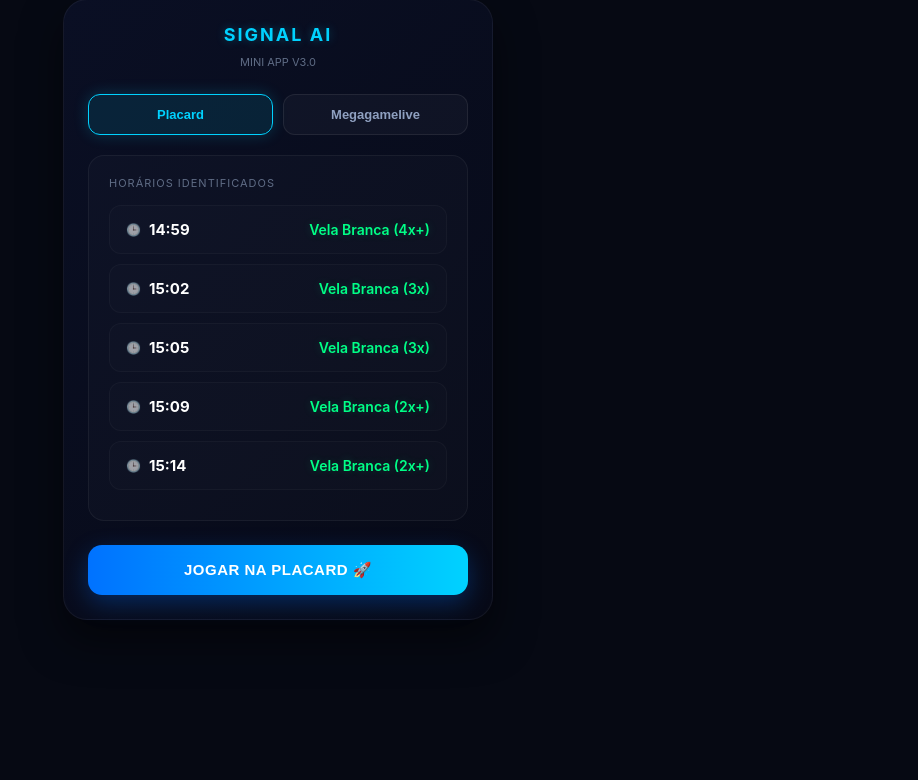
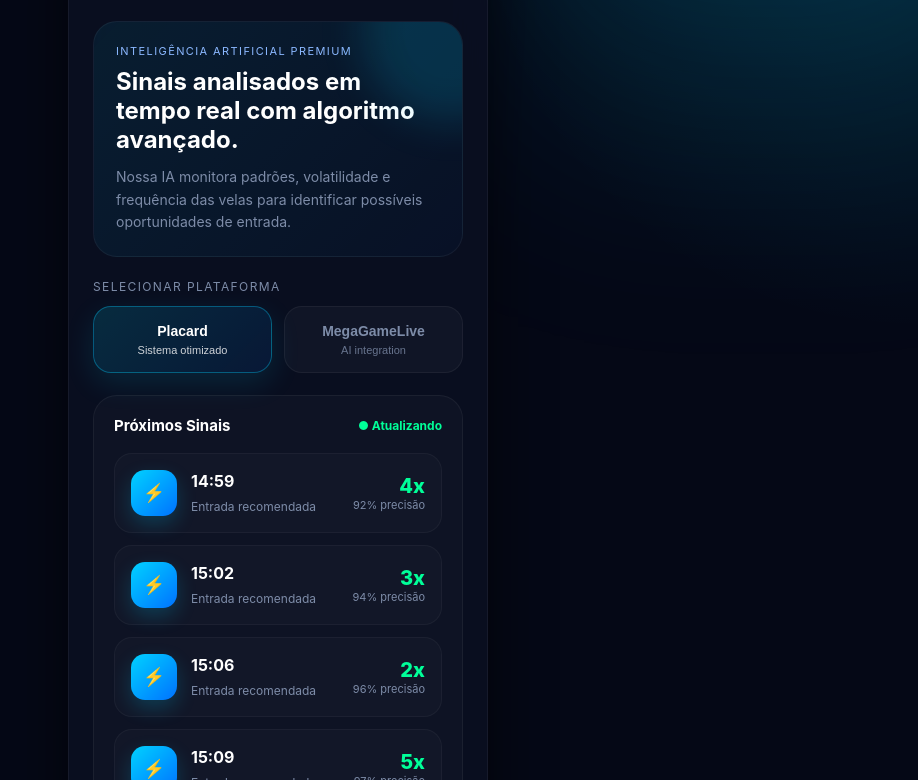
Before and after one commit to Leonardo929-cyber/Prime-sniper, a plain HTML site: page index.html in a window 1280 px wide. Shown: the part 111-891 px from the top of the page, without its empty margins (362-1280 px from the left). Before the commit the page ends 840 px from the top, so only its background shows below. Drawn offline with Linux system fonts and the light colour scheme.

Commit message:
Atualização da plataforma 3.0
Updated the HTML structure and styles for the D9 CLUB app, enhancing the user interface and functionality.

```diff
--- a/index.html
+++ b/index.html
@@ -1,244 +1,564 @@
 <!DOCTYPE html>
 <html lang="pt">
 <head>
-    <meta charset="UTF-8">
-    <meta name="viewport" content="width=device-width, initial-scale=1.0">
-    <title>D9 CLUBE - PRIME SNIPER 2.0</title>
+<meta charset="UTF-8" />
+<meta name="viewport" content="width=device-width, initial-scale=1.0"/>
+<title>D9 CLUB • SIGNAL AI PRO</title>
+
+<link rel="preconnect" href="https://fonts.googleapis.com">
+<link rel="preconnect" href="https://fonts.gstatic.com" crossorigin>
+
 <style>
-        /* Cores inspiradas no app de IA das imagens */
-        body {
-            background-color: #060913;
-            color: #ffffff;
-            font-family: -apple-system, BlinkMacSystemFont, "Segoe UI", Roboto, Helvetica, Arial, sans-serif;
-            margin: 0;
-            padding: 20px;
-            display: flex;
-            justify-content: center;
-            align-items: center;
-            min-height: 100vh;
+:root{
+    --bg:#050816;
+    --card:#0d1328;
+    --card-2:#101935;
+    --line:rgba(255,255,255,0.07);
+    --primary:#00d2ff;
+    --primary-2:#0072ff;
+    --green:#00ff99;
+    --text:#ffffff;
+    --muted:#7d8ca8;
+    --danger:#ff5f7a;
 }
 
-        .app-container {
-            width: 100%;
-            max-width: 380px;
-            background: linear-gradient(135deg, #0a0f24 0%, #070a17 100%);
-            border-radius: 24px;
-            padding: 24px;
-            box-shadow: 0 20px 40px rgba(0,0,0,0.5);
-            border: 1px solid rgba(255, 255, 255, 0.05);
+*{
+    margin:0;
+    padding:0;
+    box-sizing:border-box;
 }
 
-        .header {
-            text-align: center;
-            margin-bottom: 24px;
+body{
+    min-height:100vh;
+    background:
+    radial-gradient(circle at top right, rgba(0,210,255,0.12), transparent 25%),
+    radial-gradient(circle at bottom left, rgba(0,114,255,0.15), transparent 25%),
+    var(--bg);
+    font-family: Inter, -apple-system, BlinkMacSystemFont, "Segoe UI", sans-serif;
+    color:var(--text);
+    display:flex;
+    align-items:center;
+    justify-content:center;
+    padding:20px;
+    overflow-x:hidden;
 }
 
-        .header h1 {
-            font-size: 18px;
-            text-transform: uppercase;
-            letter-spacing: 2px;
-            color: #00d2ff;
-            margin: 0 0 5px 0;
-            text-shadow: 0 0 10px rgba(0, 210, 255, 0.3);
+/* EFEITO BACKGROUND */
+.bg-blur{
+    position:fixed;
+    width:500px;
+    height:500px;
+    background:linear-gradient(180deg, rgba(0,210,255,0.2), rgba(0,114,255,0));
+    filter:blur(100px);
+    top:-150px;
+    right:-100px;
+    z-index:-1;
 }
 
-        .header span {
-            font-size: 11px;
-            color: #5f6c85;
-            text-transform: uppercase;
+/* APP */
+.app{
+    width:100%;
+    max-width:420px;
+    background:rgba(11,16,33,0.85);
+    backdrop-filter:blur(20px);
+    border:1px solid rgba(255,255,255,0.05);
+    border-radius:32px;
+    overflow:hidden;
+    box-shadow:
+    0 30px 60px rgba(0,0,0,0.6),
+    inset 0 1px 0 rgba(255,255,255,0.03);
 }
 
-        /* Seleção de Plataformas */
-        .platform-box {
-            display: flex;
-            gap: 10px;
-            margin-bottom: 20px;
+/* TOPBAR */
+.topbar{
+    padding:22px 24px;
+    border-bottom:1px solid var(--line);
+    display:flex;
+    justify-content:space-between;
+    align-items:center;
 }
 
-        .platform-btn {
-            flex: 1;
-            background: rgba(255, 255, 255, 0.03);
-            border: 1px solid rgba(255, 255, 255, 0.08);
-            color: #8fa0c0;
-            padding: 12px;
-            border-radius: 12px;
-            cursor: pointer;
-            font-weight: 600;
-            font-size: 13px;
-            transition: all 0.3s ease;
+.brand{
+    display:flex;
+    flex-direction:column;
 }
 
-        .platform-btn.active {
-            background: rgba(0, 210, 255, 0.1);
-            border-color: #00d2ff;
-            color: #00d2ff;
-            box-shadow: 0 0 15px rgba(0, 210, 255, 0.2);
+.brand h1{
+    font-size:20px;
+    letter-spacing:1px;
+    font-weight:800;
+    background:linear-gradient(90deg,#fff,#8ddfff);
+    -webkit-background-clip:text;
+    -webkit-text-fill-color:transparent;
 }
 
-        /* Painel de Inteligência */
-        .panel {
-            background: rgba(255, 255, 255, 0.02);
-            border: 1px solid rgba(255, 255, 255, 0.05);
-            border-radius: 16px;
-            padding: 20px;
-            margin-bottom: 24px;
+.brand span{
+    color:var(--muted);
+    font-size:11px;
+    margin-top:4px;
+    text-transform:uppercase;
+    letter-spacing:1.5px;
 }
 
-        .panel-title {
-            font-size: 11px;
-            color: #5f6c85;
-            text-transform: uppercase;
-            margin-bottom: 15px;
-            letter-spacing: 1px;
+.status{
+    display:flex;
+    align-items:center;
+    gap:8px;
+    background:rgba(0,255,153,0.08);
+    border:1px solid rgba(0,255,153,0.15);
+    padding:8px 12px;
+    border-radius:999px;
+    font-size:12px;
+    color:var(--green);
+    font-weight:600;
 }
 
-        /* Lista de Horários */
-        .signal-row {
-            display: flex;
-            justify-content: space-between;
-            align-items: center;
-            background: rgba(255, 255, 255, 0.01);
-            border: 1px solid rgba(255, 255, 255, 0.03);
-            padding: 14px 16px;
-            border-radius: 12px;
-            margin-bottom: 10px;
+.status-dot{
+    width:8px;
+    height:8px;
+    border-radius:50%;
+    background:var(--green);
+    box-shadow:0 0 10px var(--green);
 }
 
-        .signal-time {
-            font-weight: bold;
-            font-size: 15px;
-            color: #ffffff;
-            display: flex;
-            align-items: center;
-            gap: 8px;
+/* BODY */
+.content{
+    padding:24px;
 }
 
-        .signal-time::before {
-            content: "🕒";
-            font-size: 12px;
-            opacity: 0.6;
+/* HERO */
+.hero{
+    background:
+    linear-gradient(135deg, rgba(0,210,255,0.08), rgba(0,114,255,0.03));
+    border:1px solid rgba(255,255,255,0.05);
+    border-radius:24px;
+    padding:22px;
+    margin-bottom:22px;
+    position:relative;
+    overflow:hidden;
 }
 
-        .signal-target {
-            font-weight: 600;
-            font-size: 14px;
-            color: #00ff87;
-            text-shadow: 0 0 10px rgba(0, 255, 135, 0.2);
+.hero::before{
+    content:"";
+    position:absolute;
+    width:180px;
+    height:180px;
+    background:rgba(0,210,255,0.15);
+    border-radius:50%;
+    top:-80px;
+    right:-80px;
+    filter:blur(20px);
 }
 
-        /* Botão de Ação Principal */
-        .btn-main {
-            width: 100%;
-            background: linear-gradient(90deg, #0072ff 0%, #00d2ff 100%);
-            border: none;
-            color: white;
-            padding: 16px;
-            border-radius: 14px;
-            font-size: 15px;
-            font-weight: bold;
-            cursor: pointer;
-            box-shadow: 0 8px 24px rgba(0, 114, 255, 0.3);
-            transition: all 0.3s ease;
-            text-transform: uppercase;
-            letter-spacing: 0.5px;
+.hero-label{
+    font-size:11px;
+    color:#8bb8ff;
+    letter-spacing:1.4px;
+    text-transform:uppercase;
+    margin-bottom:10px;
 }
 
-        .btn-main:hover {
-            transform: translateY(-2px);
-            box-shadow: 0 12px 28px rgba(0, 114, 255, 0.4);
+.hero h2{
+    font-size:24px;
+    line-height:1.2;
+    margin-bottom:12px;
+}
+
+.hero p{
+    color:var(--muted);
+    font-size:14px;
+    line-height:1.6;
+}
+
+/* PLATFORM */
+.section-title{
+    font-size:12px;
+    color:var(--muted);
+    margin-bottom:12px;
+    text-transform:uppercase;
+    letter-spacing:1.4px;
+}
+
+.platforms{
+    display:flex;
+    gap:12px;
+    margin-bottom:22px;
+}
+
+.platform-btn{
+    flex:1;
+    border:none;
+    cursor:pointer;
+    border-radius:18px;
+    padding:16px;
+    background:rgba(255,255,255,0.03);
+    color:var(--muted);
+    border:1px solid rgba(255,255,255,0.05);
+    transition:0.3s ease;
+    position:relative;
+}
+
+.platform-btn:hover{
+    transform:translateY(-2px);
+}
+
+.platform-btn.active{
+    background:linear-gradient(135deg, rgba(0,210,255,0.15), rgba(0,114,255,0.1));
+    border-color:rgba(0,210,255,0.35);
+    color:white;
+    box-shadow:0 10px 30px rgba(0,210,255,0.12);
+}
+
+.platform-name{
+    font-size:14px;
+    font-weight:700;
+}
+
+.platform-sub{
+    font-size:11px;
+    margin-top:5px;
+    opacity:0.8;
+}
+
+/* SIGNAL CARD */
+.signal-card{
+    background:rgba(255,255,255,0.025);
+    border:1px solid rgba(255,255,255,0.05);
+    border-radius:24px;
+    padding:20px;
+}
+
+.signal-header{
+    display:flex;
+    justify-content:space-between;
+    align-items:center;
+    margin-bottom:18px;
+}
+
+.signal-header h3{
+    font-size:15px;
+}
+
+.live{
+    color:var(--green);
+    font-size:12px;
+    font-weight:700;
+}
+
+/* SIGNAL ITEM */
+.signal-item{
+    display:flex;
+    justify-content:space-between;
+    align-items:center;
+    padding:16px;
+    border-radius:18px;
+    background:rgba(255,255,255,0.02);
+    border:1px solid rgba(255,255,255,0.04);
+    margin-bottom:12px;
+    transition:0.3s ease;
+}
+
+.signal-item:hover{
+    transform:scale(1.02);
+    border-color:rgba(0,210,255,0.15);
+}
+
+.signal-left{
+    display:flex;
+    align-items:center;
+    gap:14px;
+}
+
+.signal-icon{
+    width:46px;
+    height:46px;
+    border-radius:14px;
+    display:flex;
+    align-items:center;
+    justify-content:center;
+    background:linear-gradient(135deg,#00d2ff,#0072ff);
+    box-shadow:0 8px 20px rgba(0,210,255,0.2);
+    font-size:18px;
+}
+
+.signal-info h4{
+    font-size:16px;
+    margin-bottom:4px;
+}
+
+.signal-info span{
+    color:var(--muted);
+    font-size:12px;
+}
+
+.signal-right{
+    text-align:right;
+}
+
+.multiplier{
+    color:var(--green);
+    font-size:20px;
+    font-weight:800;
+}
+
+.probability{
+    color:var(--muted);
+    font-size:11px;
+}
+
+/* ACTION BUTTON */
+.action{
+    margin-top:22px;
+}
+
+.btn-main{
+    width:100%;
+    border:none;
+    cursor:pointer;
+    border-radius:20px;
+    padding:18px;
+    font-size:15px;
+    font-weight:800;
+    color:white;
+    background:linear-gradient(90deg,var(--primary-2),var(--primary));
+    transition:0.3s ease;
+    box-shadow:
+    0 12px 30px rgba(0,114,255,0.25),
+    inset 0 1px 0 rgba(255,255,255,0.15);
+}
+
+.btn-main:hover{
+    transform:translateY(-3px);
+    box-shadow:
+    0 18px 40px rgba(0,114,255,0.35),
+    inset 0 1px 0 rgba(255,255,255,0.15);
+}
+
+/* FOOTER */
+.footer{
+    margin-top:18px;
+    text-align:center;
+    color:var(--muted);
+    font-size:11px;
+    line-height:1.6;
+}
+
+/* MOBILE */
+@media(max-width:480px){
+    .hero h2{
+        font-size:21px;
+    }
+
+    .signal-info h4{
+        font-size:14px;
+    }
+
+    .multiplier{
+        font-size:18px;
+    }
 }
 </style>
 </head>
+
 <body>
 
-<div class="app-container">
-    <div class="header">
-        <h1>Signal AI</h1>
-        <span>Mini App v3.0</span>
+<div class="bg-blur"></div>
+
+<div class="app">
+
+    <div class="topbar">
+
+        <div class="brand">
+            <h1>D9 SIGNAL AI</h1>
+            <span>Machine Learning Prediction System</span>
         </div>
 
-    <div class="platform-box">
-        <button class="platform-btn active" onclick="selectPlatform('placard', this)">Placard</button>
-        <button class="platform-btn" onclick="selectPlatform('megagamelive', this)">Megagamelive</button>
+        <div class="status">
+            <div class="status-dot"></div>
+            ONLINE
         </div>
 
-    <div class="panel">
-        <div class="panel-title">Horários Identificados</div>
-        <div id="signals-list">
-            </div>
     </div>
 
-    <button class="btn-main" id="action-btn" onclick="goToPlatform()">Jogar na Placard 🚀</button>
+    <div class="content">
+
+        <!-- HERO -->
+        <div class="hero">
+            <div class="hero-label">
+                Inteligência Artificial Premium
+            </div>
+
+            <h2>
+                Sinais analisados em tempo real com algoritmo avançado.
+            </h2>
+
+            <p>
+                Nossa IA monitora padrões, volatilidade e frequência das velas para identificar possíveis oportunidades de entrada.
+            </p>
+        </div>
+
+        <!-- PLATFORM -->
+        <div class="section-title">
+            Selecionar Plataforma
+        </div>
+
+        <div class="platforms">
+
+            <button class="platform-btn active"
+            onclick="selectPlatform('placard', this)">
+
+                <div class="platform-name">
+                    Placard
+                </div>
+
+                <div class="platform-sub">
+                    Sistema otimizado
+                </div>
+
+            </button>
+
+            <button class="platform-btn"
+            onclick="selectPlatform('megagamelive', this)">
+
+                <div class="platform-name">
+                    MegaGameLive
+                </div>
+
+                <div class="platform-sub">
+                    AI integration
+                </div>
+
+            </button>
+
+        </div>
+
+        <!-- SIGNALS -->
+        <div class="signal-card">
+
+            <div class="signal-header">
+                <h3>Próximos Sinais</h3>
+                <div class="live">● Atualizando</div>
+            </div>
+
+            <div id="signals-list"></div>
+
+        </div>
+
+        <!-- BUTTON -->
+        <div class="action">
+            <button class="btn-main"
+            id="action-btn"
+            onclick="goToPlatform()">
+
+                ACESSAR PLATAFORMA 🚀
+
+            </button>
+        </div>
+
+        <div class="footer">
+            © 2026 D9 CLUB • AI Prediction System<br>
+            Tecnologia de análise inteligente em tempo real.
+        </div>
+
+    </div>
+
 </div>
 
 <script>
-    // Configurações iniciais
+
 let currentPlatform = 'placard';
+
 const links = {
-        placard: "https://www.placard.co.mz", // Coloque o link correto da Placard aqui se tiver
+    placard: "https://www.placard.co.mz",
     megagamelive: "https://www.megagamelive.com/affiliates/?btag=2504724"
 };
 
-    // Função para alternar entre as plataformas
-    function selectPlatform(platform, element) {
+function selectPlatform(platform, element){
+
     currentPlatform = platform;
 
-        // Atualiza botões ativos
-        document.querySelectorAll('.platform-btn').forEach(btn => btn.classList.remove('active'));
+    document.querySelectorAll('.platform-btn')
+    .forEach(btn => btn.classList.remove('active'));
+
     element.classList.add('active');
 
-        // Atualiza o texto do botão de ação inferior
     const btnMain = document.getElementById('action-btn');
-        if(platform === 'megagamelive') {
-            btnMain.innerText = "Jogar na Megagamelive 🚀";
-        } else {
-            btnMain.innerText = "Jogar na Placard 🚀";
+
+    if(platform === 'megagamelive'){
+        btnMain.innerHTML = "JOGAR NA MEGAGAMELIVE 🚀";
+    }else{
+        btnMain.innerHTML = "JOGAR NA PLACARD 🚀";
     }
 
-        // Gera novos horários simulando uma nova análise para a casa selecionada
     generateSignals();
 }
 
-    // Redirecionamento do botão
-    function goToPlatform() {
+function goToPlatform(){
     window.open(links[currentPlatform], '_blank');
 }
 
-    // Gerador de Horários Inteligente (Intervalo de 3 a 5 min | 5 Horários | Regra do 3x)
-    function generateSignals() {
+function generateSignals(){
+
     const container = document.getElementById('signals-list');
-        container.innerHTML = ''; // Limpa a lista anterior
+
+    container.innerHTML = '';
 
     let now = new Date();
 
-        for (let i = 0; i < 5; i++) {
-            // Gera um intervalo aleatório estrito entre 3 e 5 minutos
-            let randomMinutes = Math.floor(Math.random() * (5 - 3 + 1)) + 3;
+    const multipliers = ["2x","3x","4x","5x"];
+    const probabilities = ["92%","94%","96%","97%"];
+
+    for(let i = 0; i < 5; i++){
+
+        let randomMinutes =
+        Math.floor(Math.random() * 3) + 3;
+
         now.setMinutes(now.getMinutes() + randomMinutes);
 
-            // Formata a hora para HH:MM
-            let hours = String(now.getHours()).padStart(2, '0');
-            let minutes = String(now.getMinutes()).padStart(2, '0');
-            let timeStr = `${hours}:${minutes}`;
+        let hours =
+        String(now.getHours()).padStart(2,'0');
 
-            // Define o multiplicador (exemplo: 2x+, 3x, 5x+ etc.)
-            let targets = ["2x+", "3x", "4x+", "2x+"];
-            let randomTarget = targets[Math.floor(Math.random() * targets.length)];
+        let minutes =
+        String(now.getMinutes()).padStart(2,'0');
 
-            // Monta o elemento HTML do sinal
-            const row = document.createElement('div');
-            row.className = 'signal-row';
-            row.innerHTML = `
-                <div class="signal-time">${timeStr}</div>
-                <div class="signal-target">Vela Branca (${randomTarget})</div>
+        let multiplier =
+        multipliers[Math.floor(Math.random() * multipliers.length)];
+
+        let probability =
+        probabilities[Math.floor(Math.random() * probabilities.length)];
+
+        const signal = document.createElement('div');
+
+        signal.className = 'signal-item';
+
+        signal.innerHTML = `
+
+        <div class="signal-left">
+
+            <div class="signal-icon">
+                ⚡
+            </div>
+
+            <div class="signal-info">
+                <h4>${hours}:${minutes}</h4>
+                <span>Entrada recomendada</span>
+            </div>
+
+        </div>
+
+        <div class="signal-right">
+            <div class="multiplier">${multiplier}</div>
+            <div class="probability">${probability} precisão</div>
+        </div>
+
         `;
 
-            container.appendChild(row);
+        container.appendChild(signal);
     }
 }
 
-    // Executa ao carregar a página pela primeira vez
 window.onload = generateSignals;
+
 </script>
 
 </body>
```
Lines whose indentation alone changed are shown as unchanged.
